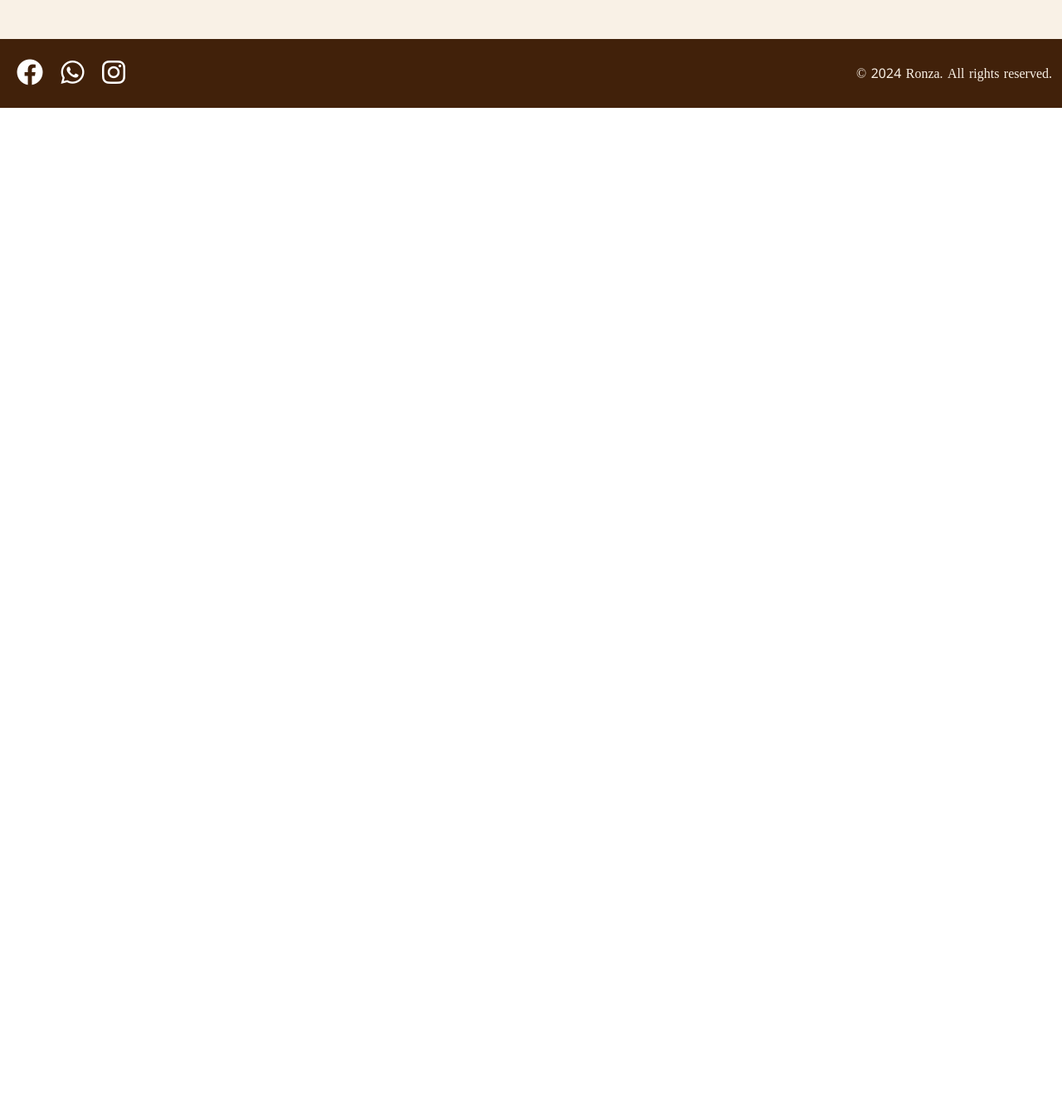
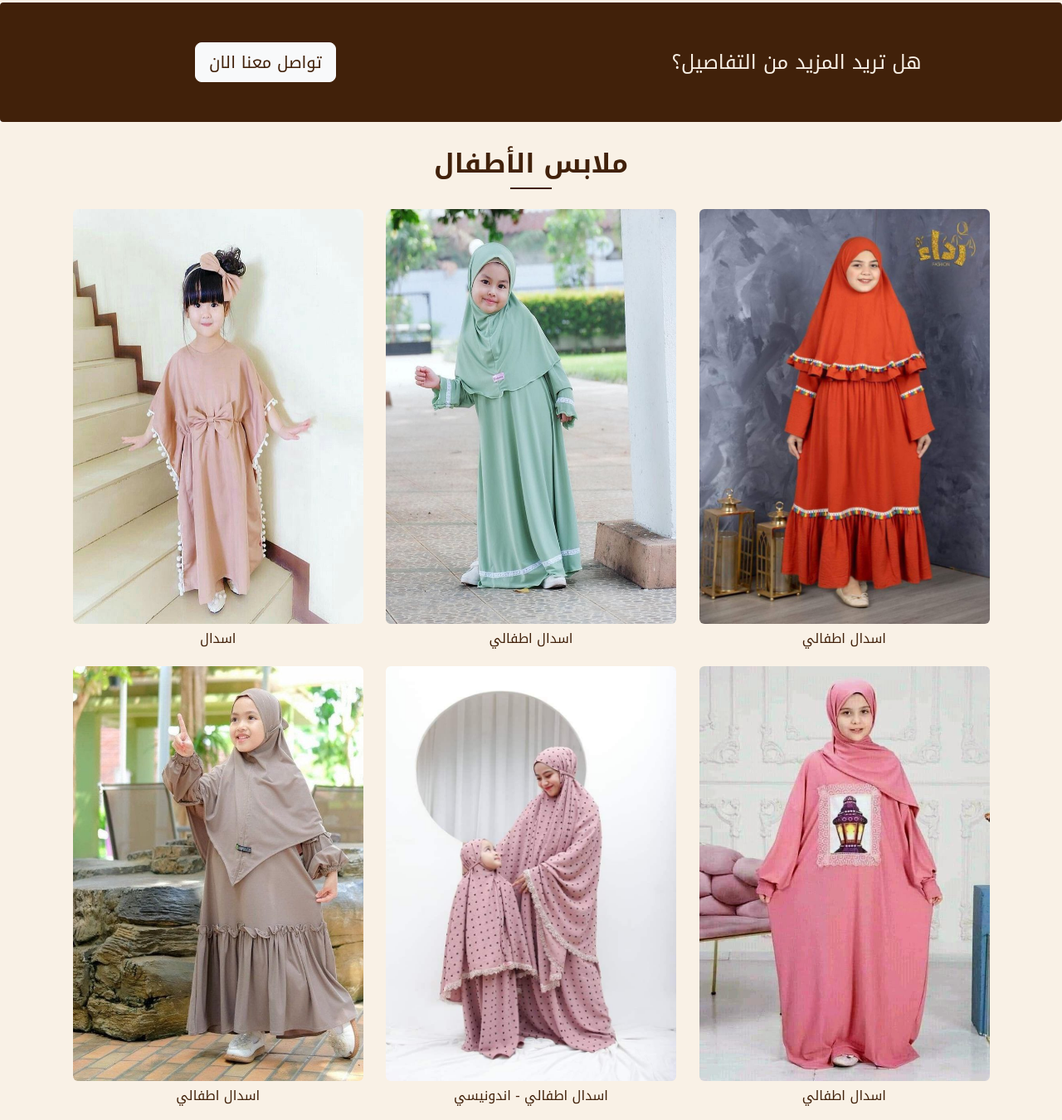
Before and after one commit to yasir193/Ronza-Store, a plain HTML site: page index.html in a window 1280 px wide. Shown: the part 2370-3720 px from the top of the page at 83% size. Before the commit the page ends 2500 px from the top, so only its background shows below. Drawn offline with nearby package versions, Linux system fonts and the light colour scheme.

Commit message:
Some Enhancements

```diff
--- a/CSS/style.css
+++ b/CSS/style.css
@@ -238,6 +238,9 @@ footer .fa:hover {
     width: 300px !important;
     height: 400px !important; /* Maintain aspect ratio */
   }
+  .mTop{
+    margin-top: 16px !important;
+  }
   .ho img {
     width: 100%; /* Ensure images fit the container */
   }
--- a/index.html
+++ b/index.html
@@ -52,7 +52,7 @@
               >
             </li>
             <li class="nav-item mx-2">
-              <a class="nav-link fw-semibold mainColor" href="#products"
+              <a class="nav-link fw-semibold mainColor" href="#productsForPray"
                 >منتجاتنا</a
               >
             </li>
@@ -131,7 +131,7 @@
       </div>
     </section>
 
-    <section id="products" class="mainColorBackground pb-4">
+    <section id="productsForPray" class="mainColorBackground">
       <div class="container rtl">
         <div class="row g-3">
           <h2 class="text-center mt-5">الزي الشرعي</h2>
@@ -247,9 +247,170 @@
       </div>
     </section>
 
+
+
+
+
+    <div class="container-fluid rtl py-5 secondColor rounded-1 secondColorBackground py-3">
+      <div class="row justify-content-center align-items-center">
+        <!-- Heading Section -->
+        <div class="col-md-6 text-center mb-3 mb-md-0">
+          <h4 class="m-0">هل تريد المزيد من التفاصيل؟</h4>
+        </div>
+        <!-- Button Section -->
+        <div class="col-md-6 text-center">
+          <button class='btn btn-light btn-lg background'><a href='https://wa.me/+201015307670' target='_blank' class='mainColor text-decoration-none'>تواصل معنا الان</a></button>
+
+        </div>
+      </div>
+    </div>
+
+
+
+
+
+
+
+
+
+    <section id="productsForChildrens" class="mainColorBackground overflow-hidden pb-4">
+      <div class="container rtl">
+        <div class="row g-3">
+          <h2 class="text-center mt-5">ملابس الأطفال</h2>
+          <div class="col-md-4">
+            <div class="text-center">
+              <div class="ho hidden">
+                <img
+                  class="rounded-2  w-480"
+                  src="./imgs/الاطفال/1.jpeg"
+                  alt="زي اطفالي 1"
+                />
+              </div>
+              <h6 class="text-center mt-2">اسدال اطفالي</h6>
+            </div>
+          </div>
+          <div class="col-md-4">
+            <div class="text-center">
+              <div class="ho hidden">
+                <img
+                  class="rounded-2  w-480"
+                  src="./imgs/الاطفال/2.jpeg"
+                  alt="زي اطفالي 2"
+                />
+              </div>
+              <h6 class="text-center mt-2">اسدال اطفالي</h6>
+            </div>
+          </div>
+          <div class="col-md-4">
+            <div class="text-center">
+              <div class="ho hidden">
+                <img
+                  class="rounded-2  w-480"
+                  src="./imgs/الاطفال/3.jpeg"
+                  alt="زي اطفالي 3"
+                />
+              </div>
+              <h6 class="text-center mt-2">اسدال</h6>
+            </div>
+          </div>
+          <div class="col-md-4">
+            <div class="text-center">
+              <div class="ho hidden">
+                <img
+                  class="rounded-2  w-480"
+                  src="./imgs/الاطفال/4.jpeg"
+                  alt="زي اطفالي 4"
+                />
+              </div>
+              <h6 class="text-center mt-2">اسدال اطفالي</h6>
+            </div>
+          </div>
+          <div class="col-md-4">
+            <div class="text-center">
+              <div class="ho hidden">
+                <img
+                class="rounded-2  w-480"
+                src="./imgs/الاطفال/5.jpeg"
+                alt="زي اطفالي 5"
+              />
+              </div>
+              <h6 class="text-center mt-2">اسدال اطفالي - اندونيسي</h6>
+            </div>
+          </div>
+          <div class="col-md-4">
+            <div class="text-center">
+              <div class="ho hidden">
+                <img
+                class="rounded-2  w-480"
+                src="./imgs/الاطفال/6.jpeg"
+                alt="زي اطفالي 6"
+              />
+              </div>
+              <h6 class="text-center mt-2">اسدال اطفالي</h6>
+            </div>
+          </div>
+          <div class="col-md-4">
+            <div class="text-center">
+              <div class="ho hidden">
+                <img
+                class="rounded-2  w-480"
+                src="./imgs/الاطفال/7.jpeg"
+                alt="زي اطفالي 7"
+              />
+              </div>
+              <h6 class="text-center mt-2">اسدال اطفالي</h6>
+            </div>
+          </div>
+          <div class="col-md-4">
+            <div class="text-center">
+              <div class="ho hidden">
+                <img
+                class="rounded-2  w-480"
+                src="./imgs/الاطفال/8.jpeg"
+                alt="زي اطفالي 8"
+              />
+              </div>
+              <h6 class="text-center mt-2">اسدال اطفالي</h6>
+            </div>
+          </div>
+          <div class="col-md-4">
+            <div class="text-center overflow-hidden">
+              <div class="ho hidden">
+                <img
+                class="rounded-2  w-480"
+                src="./imgs/الاطفال/9.jpeg"
+                alt="زي اطفالي 9"
+              />
+              </div>
+              <h6 class="text-center mt-2">اسدال اطفالي</h6>
+            </div>
+          </div>
+        </div>
+      </div>
+    </section>
+
+
+
+
+
+
+
+
+
+
+
+
+
+
+
     <footer class="mainColorBackground text-center pb-0 text-lg-start secondColor">
       <div class="container-fluid py-4 secondColorBackground">
-        <div class="row align-items-center text-center text-md-start">
+        <div class="row rtl align-items-center text-center text-md-start">
+
+          <!-- Copyright Section -->
+          <div class="col-md-6 text-center text-md-end">
+            <p class="mb-0">جميع الحقوق محفوظة لدى شركة رونزا &copy;</p>
+          </div>
           <!-- Social Media Links -->
           <div class="col-md-6 mb-3 mb-md-0">
             <a
@@ -273,10 +434,6 @@
             >
               <i class="fa-brands fa-instagram fa-2x"></i>
             </a>
-          </div>
-          <!-- Copyright Section -->
-          <div class="col-md-6 text-center text-md-end">
-            <p class="mb-0">&copy; 2024 Ronza. All rights reserved.</p>
           </div>
         </div>
       </div>
```
